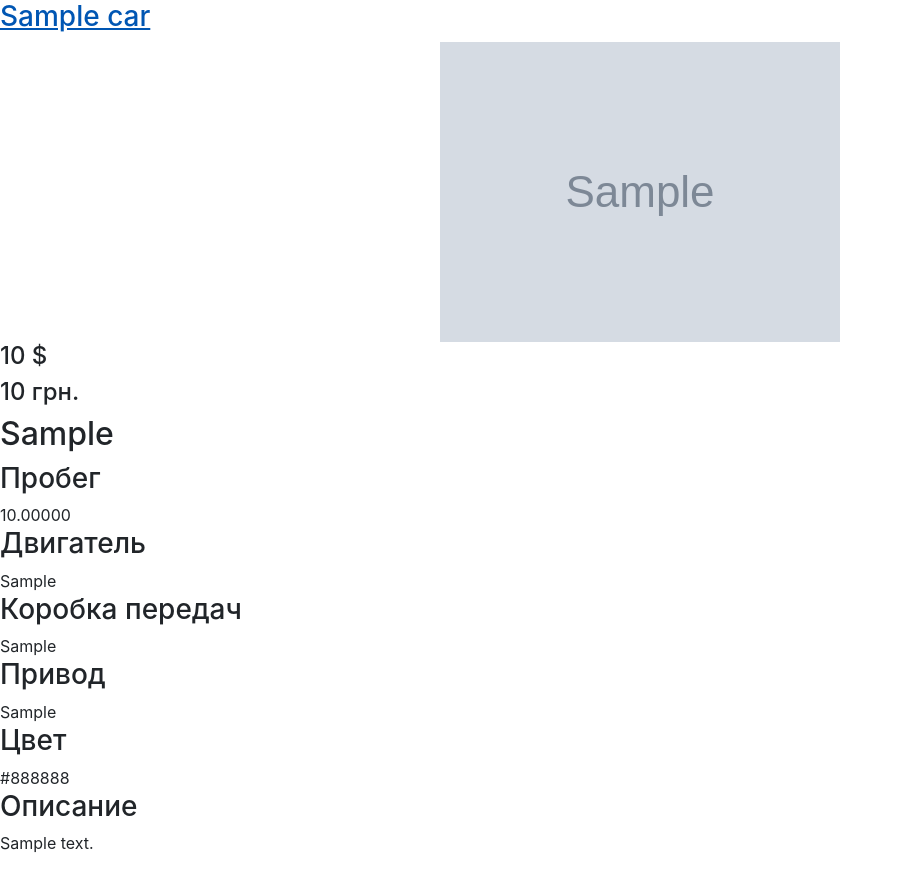
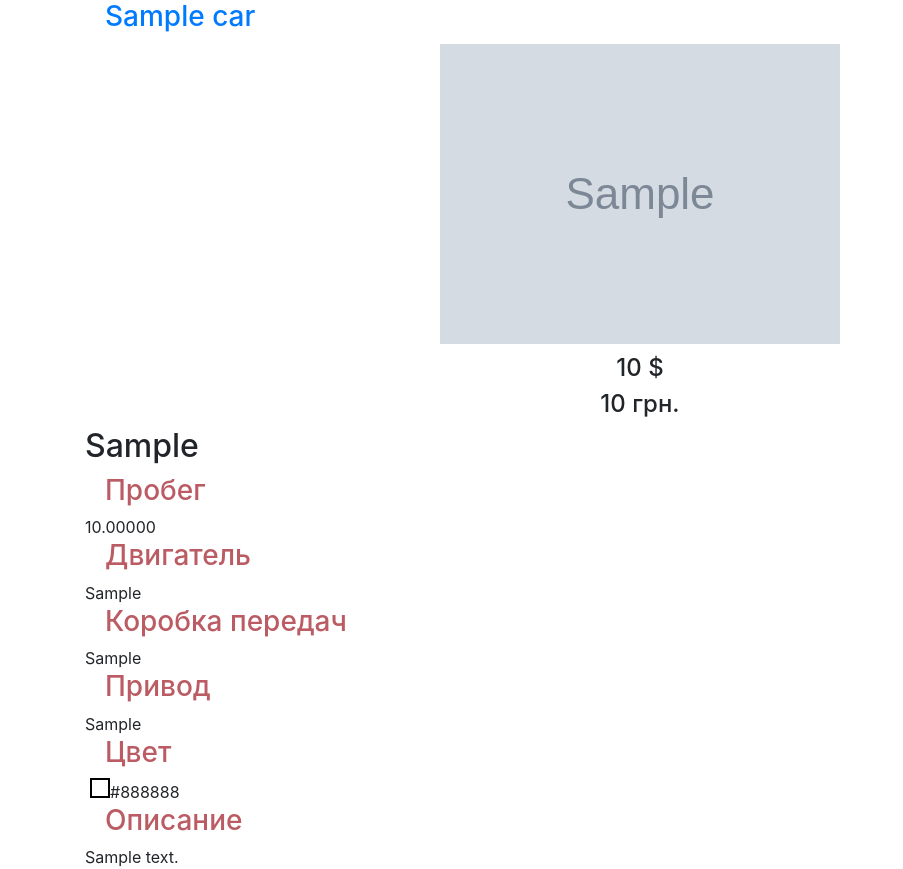
Before and after one commit to B4lex/site, a Django app: page /car/1/ in a window 1280 px wide. Shown: the whole page, without its empty margins (0-903 px from the left). Run offline with Django 3.2, Linux system fonts and the light colour scheme; tables that the repository leaves empty hold one stand-in row (values such as "Sample post"); grey boxes marked "Sample" are stand-in pictures; some libraries are stand-ins or nearby versions.

Commit message:
Added a few visual improvements

```diff
--- /dev/null
+++ b/cars_list/static/css/style.css
@@ -0,0 +1,45 @@
+#car-type {
+    color: #3256bb;
+}
+
+#price {
+    text-align: center;
+}
+
+strong {
+    color: indianred;
+    font-size: 20px;
+}
+
+.block-pages-list {
+    margin: 5px auto;
+    width: 33%;
+    text-align: center;
+}
+
+#car-color {
+    height: 20px;
+    width: 20px;
+    border: 2px solid black;
+    display: inline-block;
+    margin-left: 5px;
+}
+
+.car {
+    margin: 20px auto;
+    max-width: 33%;
+}
+
+h3 {
+    color: #bb5b63;
+    margin-left: 20px;
+}
+
+.car-photo {
+    margin: 10px auto;
+    display: block;
+}
+
+p {
+    margin-left: 10px;
+}
--- a/templates/cars_list/car_detail.html
+++ b/templates/cars_list/car_detail.html
@@ -6,10 +6,9 @@
 {% endblock title %}
 
 {% block content %}
+    <div class="container">
         <h3><a href = "{{ car.link }}">{{ car.title }}</a></h3>
-    <div style="text-align: center">
         <img class="car-photo" src="{{car.image_ref}}" alt="{{ car.title }}">
-    </div>
         <div id="price">
             <h4>{{ car.usd_price }} $</h4>
             <h4>{{ car.uah_price }} грн.</h4>
@@ -37,4 +36,5 @@
             <h3>Описание</h3>
             {{ car.description | linebreaksbr }}
         {% endif %}
+    </div>
 {% endblock %}
```
Also changed, not shown: templates/cars_list/cars_list.html (+7 -7 lines), cars_list/migrations/0002_auto_20200611_1736.py (added), cars_list/migrations/0003_car_color_val.py (added). Lines whose indentation alone changed are shown as unchanged.
